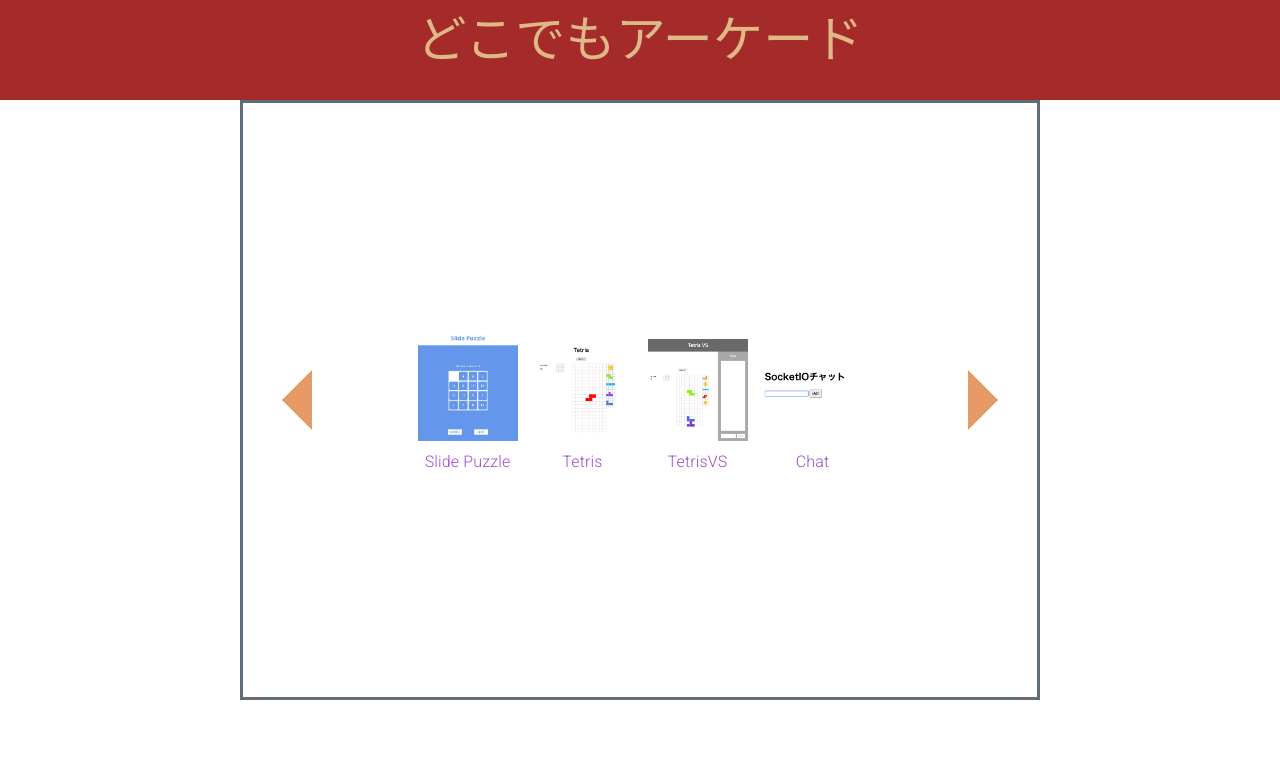
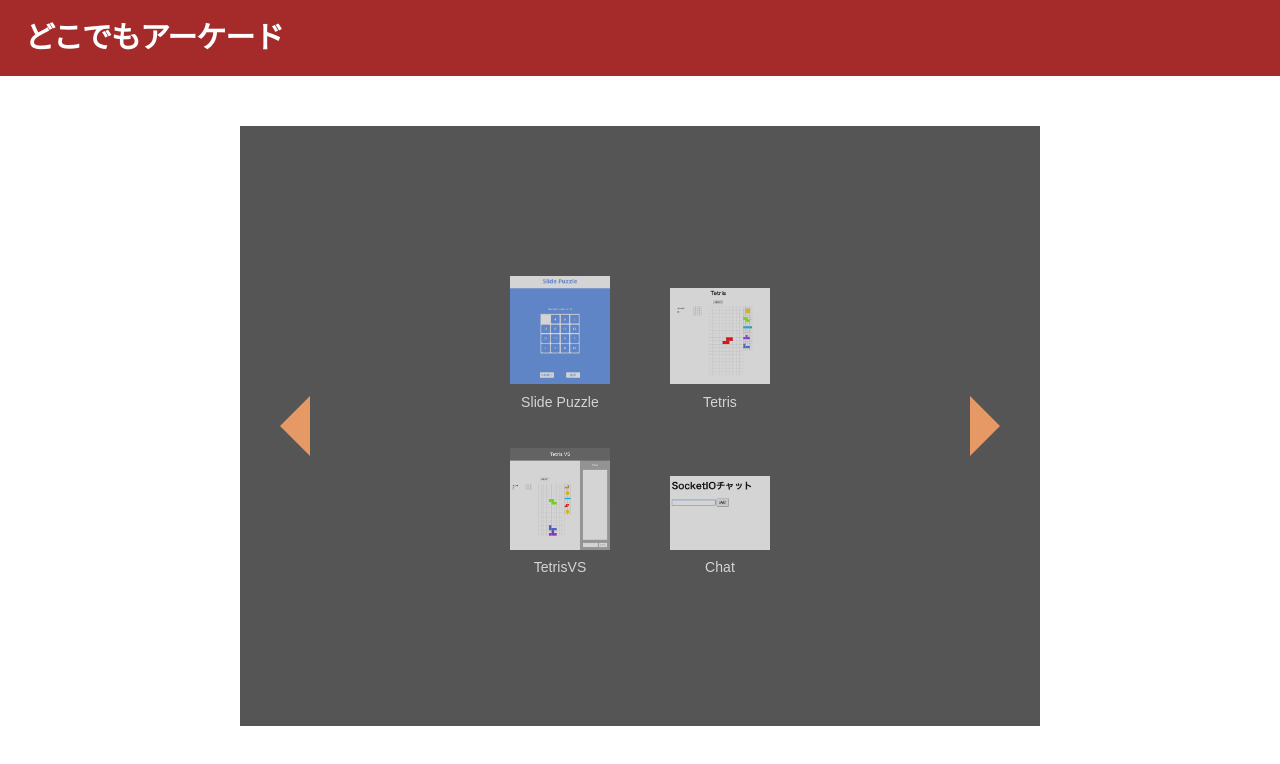
Before and after one commit to yokaproject/anywhere-arcade, a website: page pages/home.html in a window 1280 px wide. Drawn offline with nearby package versions, Linux system fonts and the light colour scheme; a web font is replaced by a local one.

Commit message:
トップ画面のデザインを変更

```diff
--- a/pages/css/home.css
+++ b/pages/css/home.css
@@ -1,10 +1,27 @@
+/* Webフォント読み込み */
+@import url('https://fonts.googleapis.com/css2?family=Yusei+Magic&display=swap');
+
+
+body {
+    font-size: 62.5%;
+    font-family: 'Yusei Magic', sans-serif;
+}
+
+h1, h2, h3, h4, h5, h6, a, p, li {
+    margin: 0;
+    padding: 0;
+}
 header {
-    font-size: 50px;
-    height: 100px;
-    text-align: center;
-    margin: auto;
+    /* height: 100px; */
+    /* margin: auto; */
     background-color: brown;
-    color: burlywood;
+}
+
+h1 {
+    padding: 2rem 2.5rem;
+    font-size: 3rem;
+    font-weight: 600;
+    color: #ffffff;
 }
 
 .left-button {
@@ -26,16 +43,16 @@ header {
 }
 
 .wrapper {
-    border: solid;
     width: 800px;
     height: 600px;
     text-align: center;
-    margin: auto;
+    margin: 5rem auto;
     display: flex;
     flex-wrap: wrap;
     justify-content: center;
     align-items: baseline;
     align-content: center;
+    background-color: #555555;
 }
 
 .container {
@@ -50,7 +67,17 @@ header {
 }
 
 .game-icon {
-    margin: 5vh auto;
+    margin: 3rem;
     width: 100px;
     height: 100px;
+    opacity: 0.75;
 }
+
+.game-icon a {
+    font-size: 1.4rem;
+    color: #ffffff;
+}
+
+.game-icon:hover {
+    opacity: 1;
+}
--- a/pages/home.html
+++ b/pages/home.html
@@ -3,6 +3,7 @@
 
 <head>
     <meta charset="utf-8">
+    <meta name="viewport" content="width=device-width,initial-scale=1">
     <title>HOME</title>
     <link rel="stylesheet" href="https://fonts.googleapis.com/css?family=Roboto:300,300italic,700,700italic">
     <link rel="stylesheet" href="https://cdnjs.cloudflare.com/ajax/libs/normalize/8.0.1/normalize.css">
@@ -12,7 +13,9 @@
 <head>
 
 <body>
-    <header>どこでもアーケード</header>
+    <header>
+        <h1>どこでもアーケード</h1>
+    </header>
     <!-- <h1>WELCOME TO ANYWHERE ARCADE!!</h1> -->
     <div id="app">
         <div class="wrapper">
```
